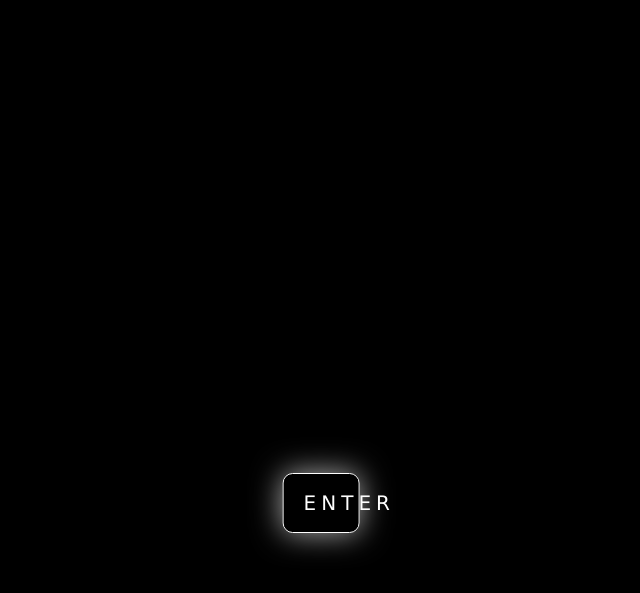
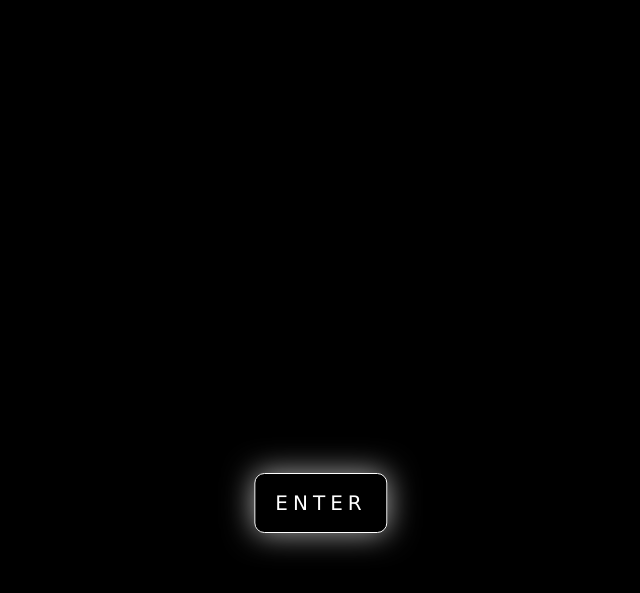
Before and after one commit to fusso-fusac/fusso-fusac.github.io, a plain HTML site: page index.html in a window 1280 px wide. Shown: the part 107-700 px from the top of the page, without its empty margins (319-959 px from the left). Drawn offline with Linux system fonts and the light colour scheme; some packages are replaced by stand-ins of ours; a script that the page names is missing.

Commit message:
Update index.html

```diff
--- a/index.html
+++ b/index.html
@@ -72,7 +72,6 @@
         user-select: none;
         -webkit-user-select: none;
         touch-action: manipulation;
-        width: 6%;
         will-change: transform;
         box-shadow: 0 0 30px #ffffffb0;
         }
```
